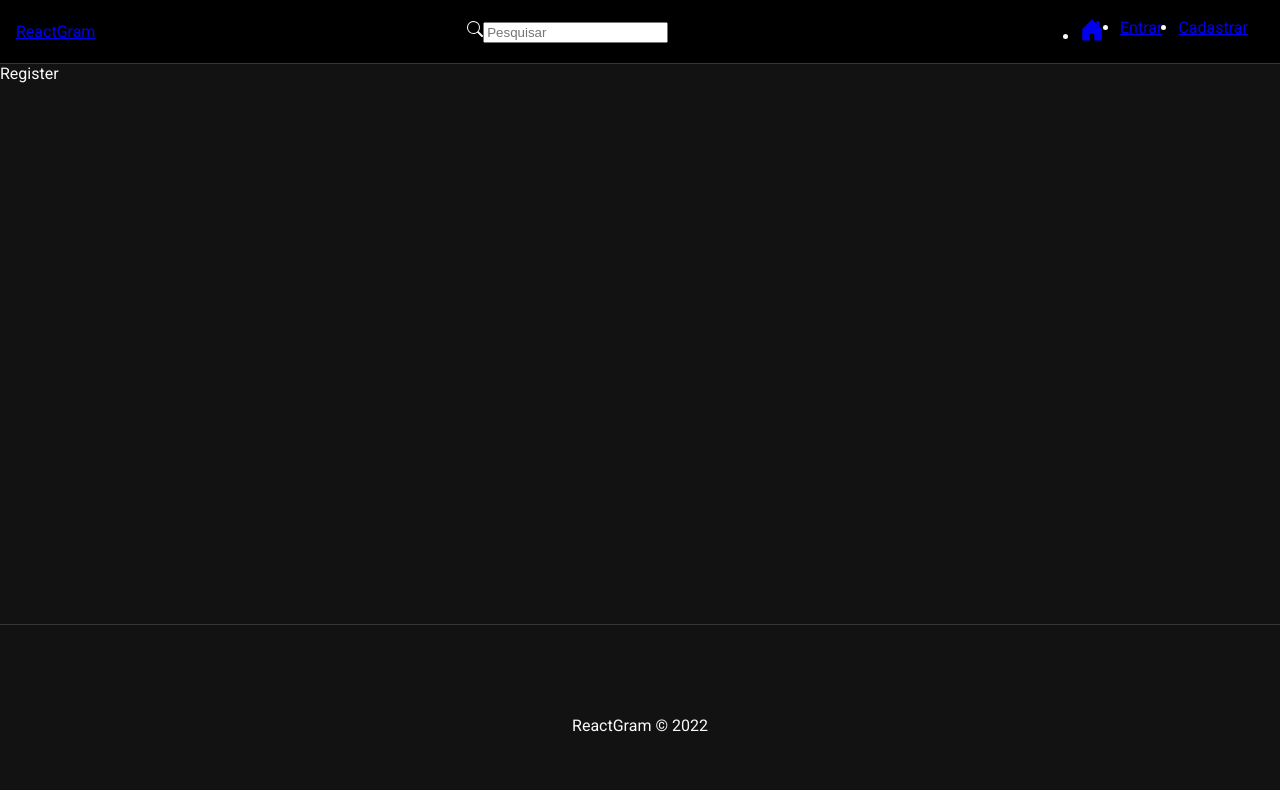
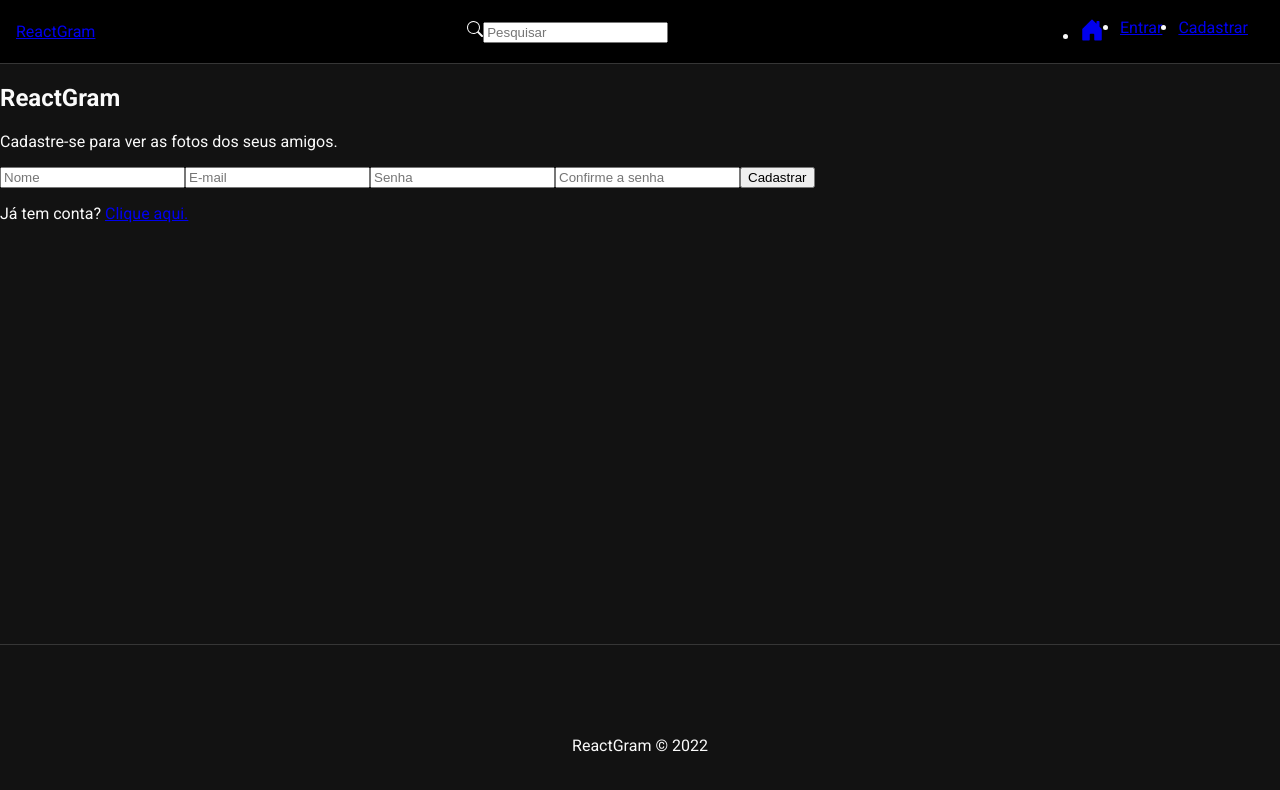
Before and after one commit to leogama09/reactgram-project, a React (Create React App) app in the folder REACTGRAM/frontend/: page /register in a window 1280 px wide. Shown: the top 790 px of the page. Built offline with nearby package versions, Linux system fonts and the light colour scheme; the HTML template or start-up script is replaced by a standard one.

Commit message:
Update Register.js

```diff
--- a/REACTGRAM/frontend/src/pages/Auth/Register.js
+++ b/REACTGRAM/frontend/src/pages/Auth/Register.js
@@ -1,8 +1,33 @@
 import "./Auth.css"
 
+//Components
+import {Link} from 'react-router-dom'
+
+// Hooks
+import { useState, useEffect } from "react"
+
 const Register = () => {
+
+
+  const handleSubmit = (e) => {
+    e.preventDefault()
+  }
+
   return (
-    <div>Register</div>
+    <div>
+      <h2>ReactGram</h2>
+      <p className="subtitle">Cadastre-se para ver as fotos dos seus amigos.</p>
+      <form onSubmit={handleSubmit}>
+        <input type="text" placeholder="Nome" />
+        <input type="email" placeholder="E-mail" />
+        <input type="password" placeholder="Senha" />
+        <input type="password" placeholder="Confirme a senha" />
+        <input type="submit" value="Cadastrar" />
+      </form>
+      <p>
+        Já tem conta? <Link to="/login">Clique aqui.</Link>
+      </p>
+    </div>
   )
 }
 
```
